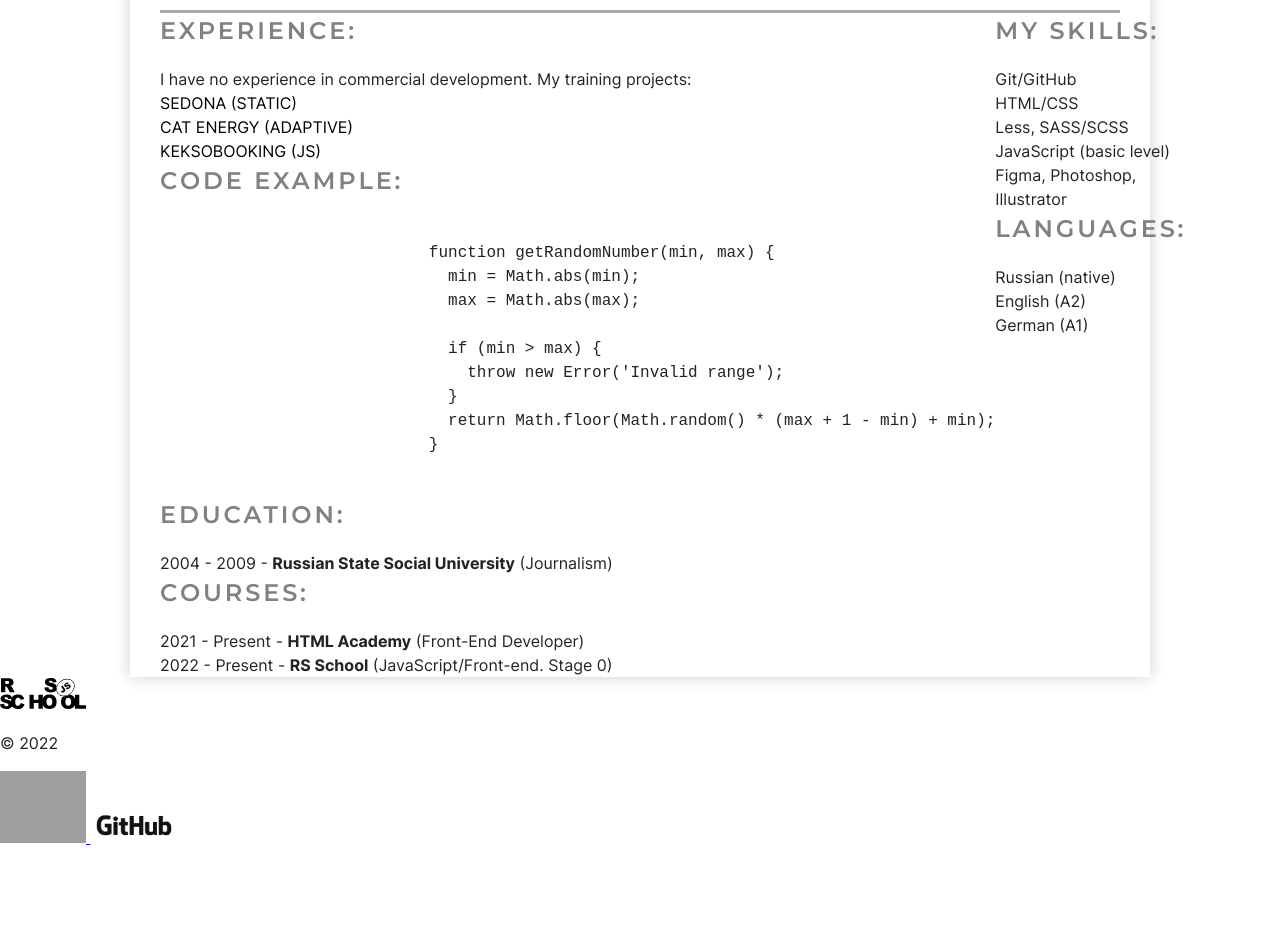
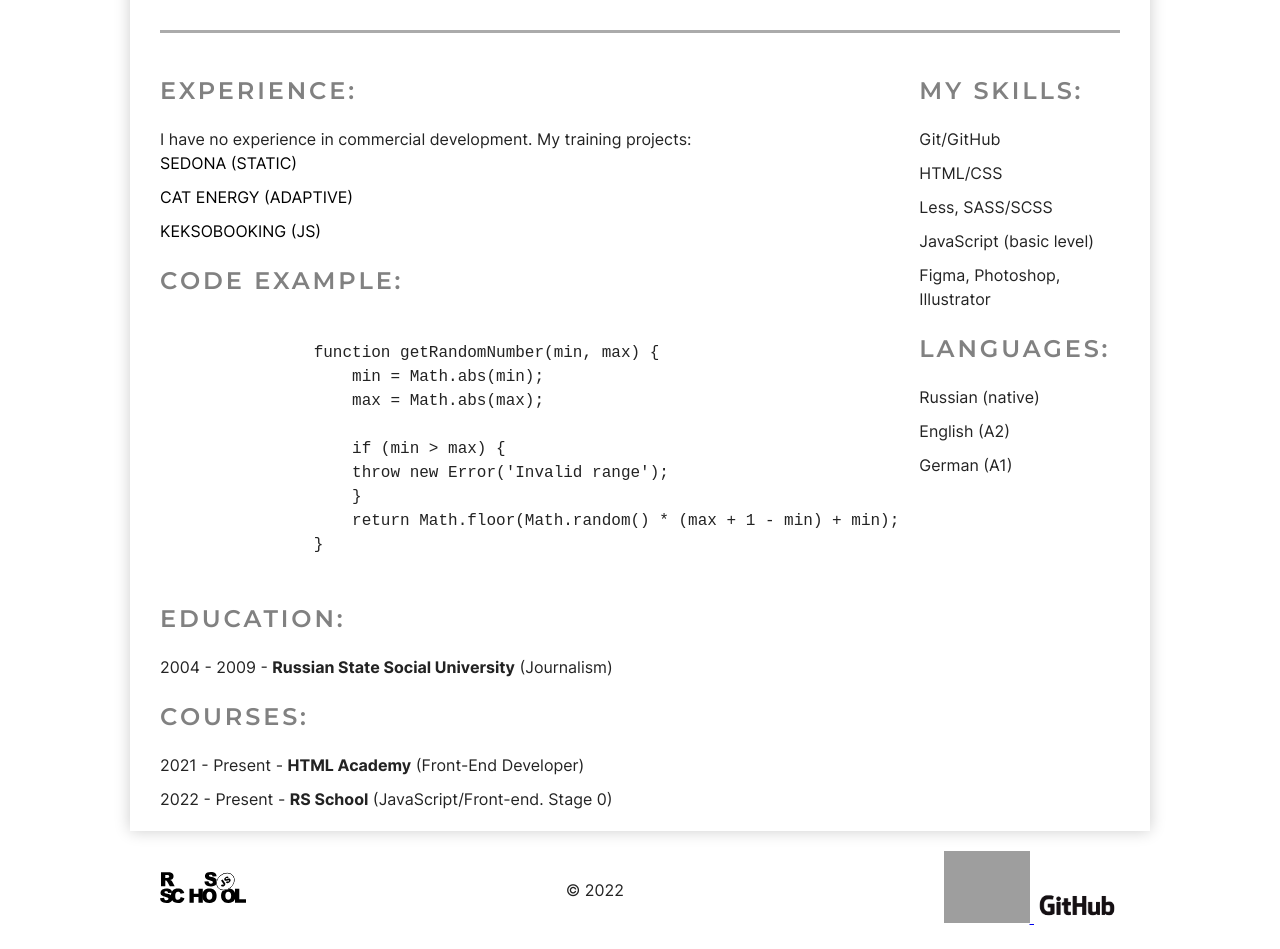
Before and after one commit to cinis-ad-cinis/rsschool-cv, a plain HTML site: page index.html in a window 1280 px wide. Shown: the part 480-1429 px from the top of the page. Before the commit the page ends 1329 px from the top, so only its background shows below. Drawn offline with Linux system fonts and the light colour scheme; grey boxes are pictures that could not be loaded.

Commit message:
fix: format markup

```diff
--- a/css/style.css
+++ b/css/style.css
@@ -58,16 +58,16 @@
 .container {
   display: flex;
   flex-direction: column;
-  justify-content: space-between;
+  /* justify-content: space-between; */
   flex-grow: 1;
   width: 1020px;
   margin: 0 auto;
   box-shadow: 0 0 15px 0 rgba(0, 0, 0, 0.2);
 }
 
-.main-container {
+/* .main-container {
   flex-grow: 1;
-}
+} */
 
 .header {
   min-height: 120px;
@@ -108,9 +108,15 @@
 }
 
 .under-wrapper {
-  position: relative;
   display: grid;
   grid-template-columns: 1fr 1fr;
+  column-gap: 20px;
+  padding-top: 40px;
+}
+
+
+.section {
+  margin-bottom: 20px;
 }
 
 .section__title {
@@ -131,6 +137,10 @@
   list-style-type: none;
   margin: 0;
   padding: 0;
+}
+
+.section__item {
+  margin-bottom: 10px;
 }
 
 .section__link {
@@ -164,7 +174,7 @@
 
 .main__avatar {
   position: absolute;
-  bottom: 235px;
+  bottom: 255px;
 }
 
 .main__title {
@@ -196,3 +206,14 @@
   grid-column: 2 / 3;
   grid-row: 1 / 4;
 }
+
+section__code {
+  margin: 0;
+}
+
+.footer {
+  display: flex;
+  justify-content: space-between;
+  align-items: center;
+  padding: 20px 0;
+}
--- a/index.html
+++ b/index.html
@@ -1,5 +1,6 @@
 <!DOCTYPE html>
 <html class="page" lang="en">
+
 <head>
   <meta charset="UTF-8">
   <meta http-equiv="X-UA-Compatible" content="IE=edge">
@@ -8,6 +9,7 @@
   <link rel="stylesheet" href="css/style.css">
   <link rel="icon" href="assets/favicon.ico">
 </head>
+
 <body class="page__body">
   <div class="container">
     <header class="header">
@@ -42,13 +44,15 @@
     </header>
     <main class="main main-container">
       <div class="upper-wrapper content-container">
-                <img class="main__avatar" src="./assets/img/avatar.png" alt="A painted girl with a laptop and a cup of tea" width="220" height="220" >
+        <img class="main__avatar" src="./assets/img/avatar.png" alt="A painted girl with a laptop and a cup of tea"
+          width="220" height="220">
         <h1 class="main__title">Valentina Khramtsova</h1>
         <p class="main__subtitle">Junior Front-End Developer</p>
 
         <section class="section section--about" id="about">
           <h2 class="section__title">About me:</h2>
-                    <p class="section__description section__description--about">Hello, I'm Valentina! I want to become a Front-end developer. And I study and practice a lot to achieve this goal.</p>
+          <p class="section__description section__description--about">Hello, I'm Valentina! I want to become a
+            Front-end developer. And I study and practice a lot to achieve this goal.</p>
         </section>
 
         <section class="section section--contacts" id="contacts">
@@ -70,16 +74,20 @@
         <div class="left-wrapper">
           <section class="section" id="experience">
             <h2 class="section__title">Experience:</h2>
-                        <p class="section__description">I have no experience in commercial development. My training projects:</p>
+            <p class="section__description">I have no experience in commercial development. My training
+              projects:</p>
             <ul class="section__list">
               <li class="section__item">
-                                <a class="section__link" href="https://cinis-ad-cinis.github.io/1875975-sedona-32/" target="_blank">Sedona (static)</a>
+                <a class="section__link" href="https://cinis-ad-cinis.github.io/1875975-sedona-32/"
+                  target="_blank">Sedona (static)</a>
               </li>
               <li class="section__item">
-                                <a class="section__link" href="https://cinis-ad-cinis.github.io/1875975-cat-energy-24/" target="_blank">Cat Energy (adaptive)</a>
+                <a class="section__link" href="https://cinis-ad-cinis.github.io/1875975-cat-energy-24/"
+                  target="_blank">Cat Energy (adaptive)</a>
               </li>
               <li class="section__item">
-                                <a class="section__link" href="https://cinis-ad-cinis.github.io/1875975-keksobooking-25/" target="_blank">Keksobooking (JS)</a>
+                <a class="section__link" href="https://cinis-ad-cinis.github.io/1875975-keksobooking-25/"
+                  target="_blank">Keksobooking (JS)</a>
               </li>
             </ul>
           </section>
@@ -102,17 +110,20 @@
 
           <section class="section" id="education">
             <h2 class="section__title">Education:</h2>
-                        <p class="section__description"><span>2004 - 2009</span> - <b>Russian State Social University</b> (Journalism)</p>
+            <p class="section__description"><span>2004 - 2009</span> - <b>Russian State Social
+                University</b> (Journalism)</p>
           </section>
 
           <section class="section" id="courses">
             <h2 class="section__title">Courses:</h2>
             <ul class="section__list">
               <li class="section__item">
-                                <p class="section__description"><span>2021 - Present</span> - <b>HTML Academy</b> (Front-End Developer)</p>
+                <p class="section__description"><span>2021 - Present</span> - <b>HTML Academy</b>
+                  (Front-End Developer)</p>
               </li>
               <li class="section__item">
-                                <p class="section__description"><span>2022 - Present</span> - <b>RS School</b> (JavaScript/Front-end. Stage 0)</p>
+                <p class="section__description"><span>2022 - Present</span> - <b>RS School</b>
+                  (JavaScript/Front-end. Stage 0)</p>
               </li>
             </ul>
           </section>
@@ -142,7 +153,7 @@
   </div>
   </div>
 
-        <footer class="footer">
+  <footer class="footer content-container">
     <a class="footer__link" href="https://rs.school/js/" target="_blank">
       <img class="footer__logo" src="./assets/img/rs_school_js.svg" alt="RS School Logo" width="86" height="32">
     </a>
@@ -154,4 +165,5 @@
   </footer>
   </div>
 </body>
+
 </html>
```
Lines whose indentation alone changed are shown as unchanged.
